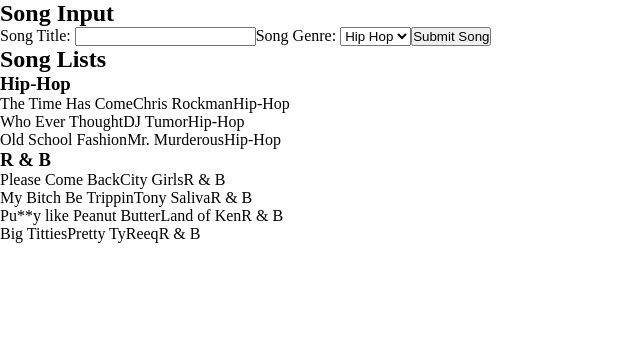
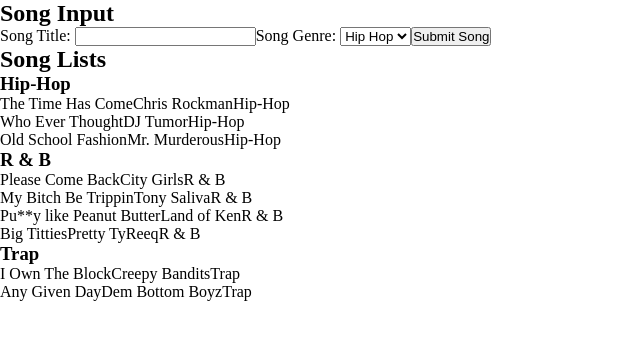
Before and after one commit to chrisvneal/song-list, a React (Create React App) app: page / in a window 1280 px wide. Shown: the top 340 px of the page, without its empty margins (0-640 px from the left). Built offline with nearby package versions, Linux system fonts and the light colour scheme.

Commit message:
Add Trap genre and songs to list

```diff
--- a/src/components/SongLists.js
+++ b/src/components/SongLists.js
@@ -6,8 +6,8 @@ const SongLists = () => {
   return (
     <div className="song-lists">
       <SongList genre="Hip-Hop" />
-
       <SongList genre="R &amp; B" />
+      <SongList genre="Trap" />
     </div>
   );
 };
--- a/src/data/songs.js
+++ b/src/data/songs.js
@@ -33,5 +33,15 @@ export const songs = [
     title: "Big Titties",
     artist: "Pretty TyReeq",
     genre: "R & B"
+  },
+  {
+    title: "I Own The Block",
+    artist: "Creepy Bandits",
+    genre: "Trap"
+  },
+  {
+    title: "Any Given Day",
+    artist: "Dem Bottom Boyz",
+    genre: "Trap"
   }
 ];
```
